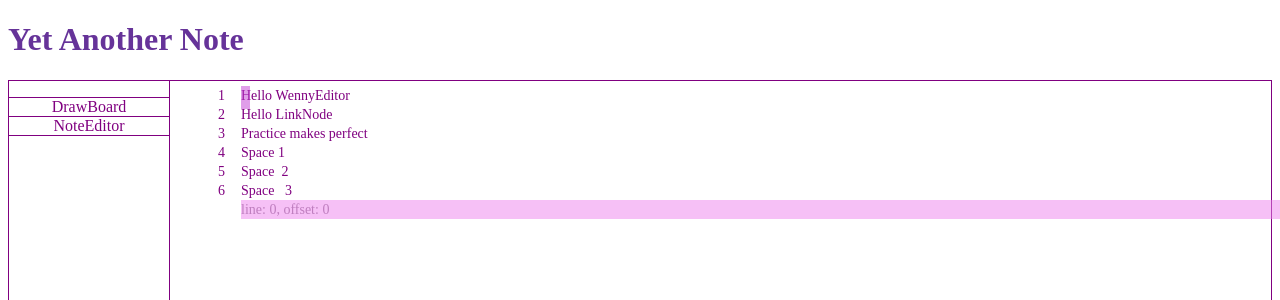
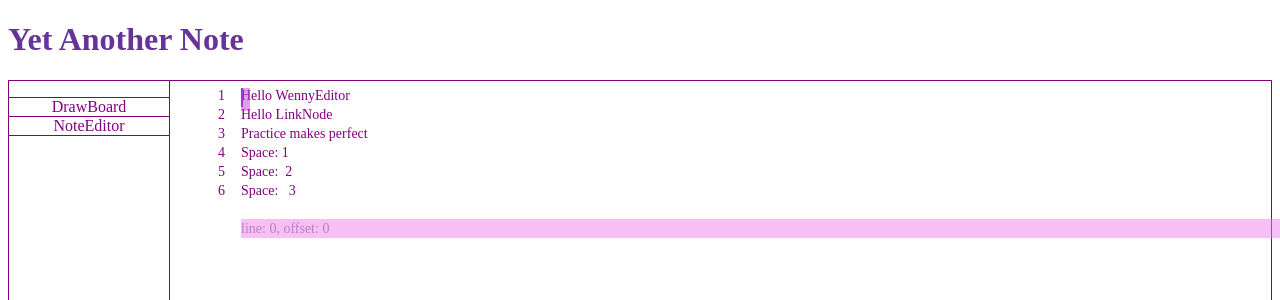
Before and after one commit to LinkDoyle/LinkNote, a React app: page / in a window 1280 px wide. Shown: the top 300 px of the page. Built offline with nearby package versions, Linux system fonts and the light colour scheme.

Commit message:
[WIP] Update `EditorView`.

```diff
--- a/src/editor/EditorView.tsx
+++ b/src/editor/EditorView.tsx
@@ -1,5 +1,4 @@
 import React, {
-  createRef,
   useState,
   useEffect,
   useRef,
@@ -24,7 +23,7 @@ const initialLines = [
 ];
 
 const parseLine = (line: string): JSX.Element[] => {
-  const matches = line.match(/(\w+|\s+)/g);
+  const matches = line.match(/(\S+|\s+)/g);
   if (matches) {
     return matches.map((s, index) => (
       <span key={index}>{s.replace(/ /g, "\u00A0")}</span>
@@ -84,15 +83,14 @@ const ContentContainer = (props: {
   }
   const [caretMetrics, setCaretMetrics] = useState<CaretMetric[]>([]);
 
-  const contentRef = createRef<HTMLDivElement>();
-  const inputTextAreaRef = createRef<HTMLTextAreaElement>();
-  const editorTextMeasurerRef = createRef<HTMLDivElement>();
+  const contentRef = useRef<HTMLDivElement>(null);
+  const inputTextAreaRef = useRef<HTMLTextAreaElement>(null);
+  const editorTextMeasurerRef = useRef<HTMLDivElement>(null);
 
   const measureElementText = (element: HTMLElement): number[] => {
     if (!element.textContent) {
       return [0];
     }
-    // console.debug(element.childNodes);
     const editorTextMeasurer = editorTextMeasurerRef.current!;
     editorTextMeasurer.childNodes.forEach((e) => e.remove());
     const clonedNode = element.cloneNode() as HTMLElement;
@@ -103,14 +101,6 @@ const ContentContainer = (props: {
       clonedNode.textContent += c;
       metricOffsets.push(clonedNode.getBoundingClientRect().width);
     }
-
-    // console.debug(metricOffsets);
-    // const metrics: number[] = [metricOffsets.length > 0 ? metricOffsets[0] : 0];
-    // for (let i = 1; i < metricOffsets.length; ++i) {
-    //   const metric = metricOffsets[i] - metricOffsets[i - 1];
-    //   metrics.push(metric);
-    // }
-    // console.debug(metrics);
     return metricOffsets;
   };
 
@@ -195,30 +185,69 @@ const ContentContainer = (props: {
       const spanIndex = _.indexOf(lineElement?.children, span);
       const linesElement = lineElement?.parentElement;
       const lineIndex = _.indexOf(linesElement?.children, lineElement);
-      const currentOffset =
-        _.sum(
-          _.map(
-            _.slice(lineElement?.children, 0, spanIndex),
-            (e) => e?.textContent?.length ?? 0
-          )
-        ) + metricIndex;
-      props.onCaretsChange?.([{
+      const charOffset =
+        _(lineElement?.children)
+          .slice(0, spanIndex)
+          .sumBy((e) => e.textContent?.length ?? 0) + metricIndex;
+      props.onCaretsChange?.([
+        {
           line: lineIndex,
-        offset: currentOffset
-      }]);
+          offset: charOffset,
+        },
+      ]);
+      console.log([
+        {
+          line: lineIndex,
+          offset: charOffset,
+        },
+      ]);
       setCaretMetrics([
         {
           focusElement: span,
           metricOffsets: metricOffsets,
-          metricIndex: metricIndex
+          metricIndex: metricIndex,
         },
       ]);
     }
+  };
 
-    const inputTextArea = inputTextAreaRef.current!;
-    inputTextArea.blur();
-    inputTextArea.focus();
-  };
+  // update caretMetrics
+  useEffect(() => {
+    const linesView = contentRef.current;
+    if (!linesView) {
+      return;
+    }
+    const newCaretMetrics: CaretMetric[] = [];
+    for (const caret of props.carets) {
+      const lineView = linesView.children[caret.line];
+      let restOffset = caret.offset;
+      let spanElement: HTMLSpanElement | null = null;
+      for (const element of lineView.children) {
+        if (!(element instanceof HTMLSpanElement)) {
+          continue;
+        }
+        const currentLength = element.textContent?.length ?? 0;
+        if (restOffset >= currentLength) {
+          restOffset -= currentLength;
+        } else {
+          spanElement = element;
+          break;
+        }
+      }
+      if (spanElement) {
+        newCaretMetrics.push({
+          focusElement: spanElement,
+          metricOffsets: measureElementText(spanElement),
+          metricIndex: restOffset,
+        });
+      }
+    }
+    setCaretMetrics(newCaretMetrics);
+  }, [props.carets]);
+
+  useEffect(() => {
+    inputTextAreaRef.current?.focus();
+  });
 
   const handleContentInput = (event: React.FormEvent<HTMLDivElement>) => {
     console.log(`handleContentInput:`);
@@ -293,21 +322,10 @@ const ContentContainer = (props: {
     const lastCaret = _.last(props.carets);
     console.log(lastCaret);
     if (lastCaret) {
+      console.log(props.carets);
       props.onTextInsert?.(lastCaret.line, lastCaret.offset, insertedText);
+      console.log(props.carets);
     }
-
-    // for (let i = 0; i < carets.length; ++i) {
-    //   const caret = carets[i];
-    //   const focusElement = caret.focusElement;
-    //   if (focusElement) {
-    //     // const t = focusElement.textContent;
-    //     // focusElement.textContent =
-    //     //   t?.slice(0, caret.offset) + insertedText + t?.slice(caret.offset);
-    //     caret.metricOffsets = measureElementText(focusElement);
-    //   }
-    // }
-
-    // setCarets(carets);
   };
 
   const [cursorVisibility, setCursorVisibility] = useState<
@@ -333,8 +351,10 @@ const ContentContainer = (props: {
             lastCaretMetric.focusElement.offsetLeft +
             lastCaretMetric.metricOffsets[lastCaretMetric.metricIndex],
           top: lastCaretMetric.focusElement.offsetTop,
-      } : {
-        left: 0, top: 0
+        }
+      : {
+          left: 0,
+          top: 0,
         };
   };
 
@@ -418,7 +438,8 @@ export function EditorView(): ReactElement {
         endLine: number;
         startOffset: number;
         endOffset: number;
-    } | {
+      }
+    | {
         type: "updateCarets";
         carets: Caret[];
       };
@@ -447,17 +468,20 @@ export function EditorView(): ReactElement {
         ];
 
         const newCaretLine = action.line + insertedLines.length - 1;
-        const newCaretOffset = insertedLines.length === 1
+        const newCaretOffset =
+          insertedLines.length === 1
             ? action.offset + insertedLines[0].length
             : insertedLines[insertedLines.length - 1].length;
         return {
           lines: newLines,
           lineNumbers: _.range(1, newLines.length + 1),
-          carets: [{
+          carets: [
+            {
               line: newCaretLine,
-            offset: newCaretOffset
-          }]
-        }
+              offset: newCaretOffset,
+            },
+          ],
+        };
       }
       case "delete": {
         break;
@@ -465,8 +489,8 @@ export function EditorView(): ReactElement {
       case "updateCarets": {
         return {
           ...state,
-          carets: [...action.carets]
-        }
+          carets: [...action.carets],
+        };
       }
     }
 
@@ -476,7 +500,7 @@ export function EditorView(): ReactElement {
   const [state, dispatch] = useReducer(reducer, {
     lines: initialLines,
     lineNumbers: _.range(1, initialLines.length + 1),
-    carets: [{ line: 0, offset: 0 }]
+    carets: [{ line: 0, offset: 0 }],
   });
 
   return (
@@ -488,7 +512,9 @@ export function EditorView(): ReactElement {
         onTextInsert={(line, offset, text) =>
           dispatch({ type: "insert", line, offset, text })
         }
-        onCaretsChange={(carets) => dispatch({ type: "updateCarets", carets: carets })}
+        onCaretsChange={(carets) =>
+          dispatch({ type: "updateCarets", carets: carets })
+        }
       />
     </div>
   );
```
Lines whose indentation alone changed are shown as unchanged.
